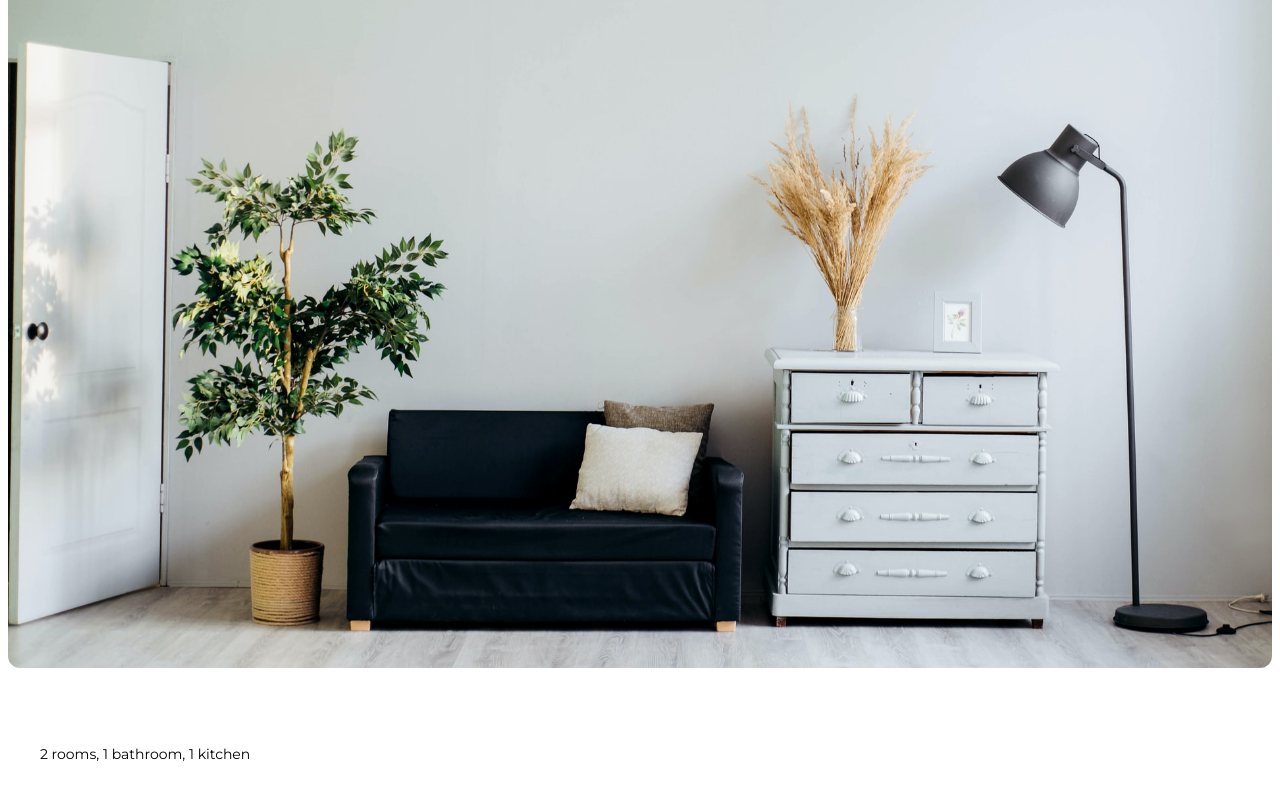
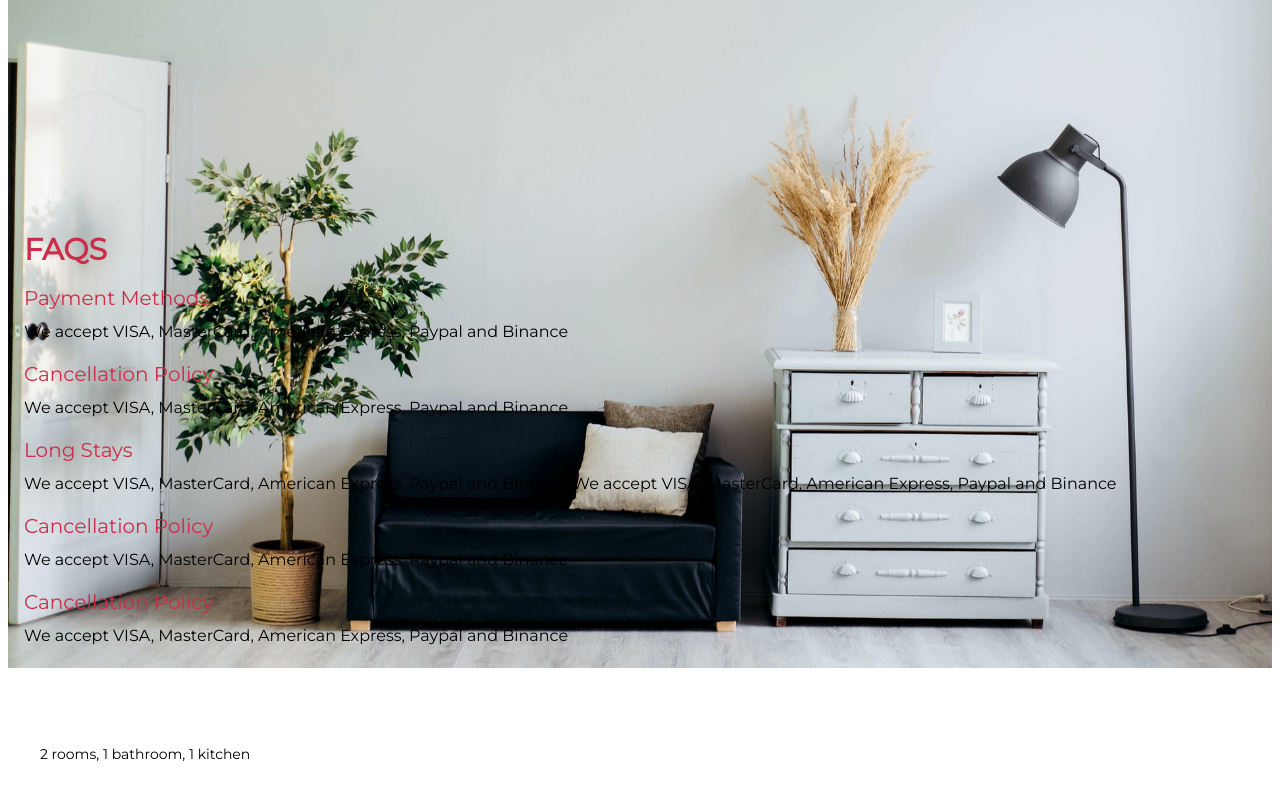
Before and after one commit to raycris/travel, a React (Vite) app: page / in a window 1280 px wide. Shown: the part 1364-2164 px from the top of the page. Before the commit the page ends 2128 px from the top, so only its background shows below. Built offline with nearby package versions, Linux system fonts and the light colour scheme.

Commit message:
faq component section done

```diff
--- /dev/null
+++ b/src/components/FAQ.jsx
@@ -0,0 +1,44 @@
+import React from "react";
+
+const FAQ = ({ id }) => {
+  return (
+    <div className="w-full h-full " id={id}>
+      <div className="w-full h-full px-6 flex flex-col space-y-4 ">
+        <p class="text-3xl text-primary font-semibold mt-6">FAQS</p>
+        <div>
+          <p class="text-xl font-medium text-primary">Payment Methods</p>
+          <p class="text-medium pt-2">
+            We accept VISA, MasterCard, American Express, Paypal and Binance
+          </p>
+        </div>
+        <div>
+          <p class="text-xl font-medium text-primary">Cancellation Policy</p>
+          <p class="text-medium pt-2">
+            We accept VISA, MasterCard, American Express, Paypal and Binance
+          </p>
+        </div>
+        <div>
+          <p class="text-xl font-medium text-primary">Long Stays </p>
+          <p class="text-medium pt-2">
+            We accept VISA, MasterCard, American Express, Paypal and Binance
+            We accept VISA, MasterCard, American Express, Paypal and Binance
+          </p>
+        </div>
+        <div>
+          <p class="text-xl font-medium text-primary">Cancellation Policy </p>
+          <p class="text-medium pt-2">
+            We accept VISA, MasterCard, American Express, Paypal and Binance
+          </p>
+        </div>
+        <div>
+          <p class="text-xl font-medium text-primary">Cancellation Policy </p>
+          <p class="text-medium pt-2">
+            We accept VISA, MasterCard, American Express, Paypal and Binance
+          </p>
+        </div>
+      </div>
+    </div>
+  );
+};
+
+export default FAQ;
--- a/src/components/PopularRenst.jsx
+++ b/src/components/PopularRenst.jsx
@@ -1,28 +1,39 @@
 import React from "react";
 
-import Chicago from "../assets/images/chicago.jpg"
+import Chicago from "../assets/images/chicago.jpg";
+
+import FAQ from "./FAQ";
 
 const PopularRenst = ({ id }) => {
   return (
+    <>
       <div className="px-2 h-auto w-full" id={id}>
-      <p className="text-3xl text-primary font-semibold pb-6 mt-6">Trending Stays</p>
+        <p className="text-3xl text-primary font-semibold pb-6 mt-6">
+          Trending Stays
+        </p>
         <div className="w-full h-auto flex flex-col space-y-6 items-center justify-center">
-        <div className="w-full h-96 bg-tertiary  bg-cover rounded-lg">
+          <div className="w-full h-96 bg-primary  bg-cover rounded-lg">
             <picture>
-            <img className=" rounded-lg" src={Chicago} alt="Chicago"  />
+              <img className=" rounded-t" src={Chicago} alt="Chicago" />
             </picture>
-          <p className="CardTitle bg-tertiary">Chicago</p>
-          <p className="text-sm pl-8 text-black mr-24">2 rooms, 1 bathroom, 1 kitchen</p>
+            <p className="CardTitle ">Chicago</p>
+            <p className="text-sm pl-8 text-black mr-24">
+              2 rooms, 1 bathroom, 1 kitchen
+            </p>
           </div>
-        <div className="w-full h-96 bg-tertiary  bg-cover rounded-lg">
+          <div className="w-full h-96 bg-primary  bg-cover rounded-lg">
             <picture>
-            <img className="rounded-xl" src={Chicago} alt="Chicago"  />
+              <img className="rounded-t" src={Chicago} alt="Chicago" />
             </picture>
             <p className="CardTitle">Chicago</p>
-          <p className="text-sm pl-8 text-black mr-24">2 rooms, 1 bathroom, 1 kitchen</p>
+            <p className="text-sm pl-8 text-black mr-24">
+              2 rooms, 1 bathroom, 1 kitchen
+            </p>
           </div>
         </div>
       </div>
+      <FAQ id="faqs" />
+    </>
   );
 };
 
```
Lines whose indentation alone changed are shown as unchanged.
